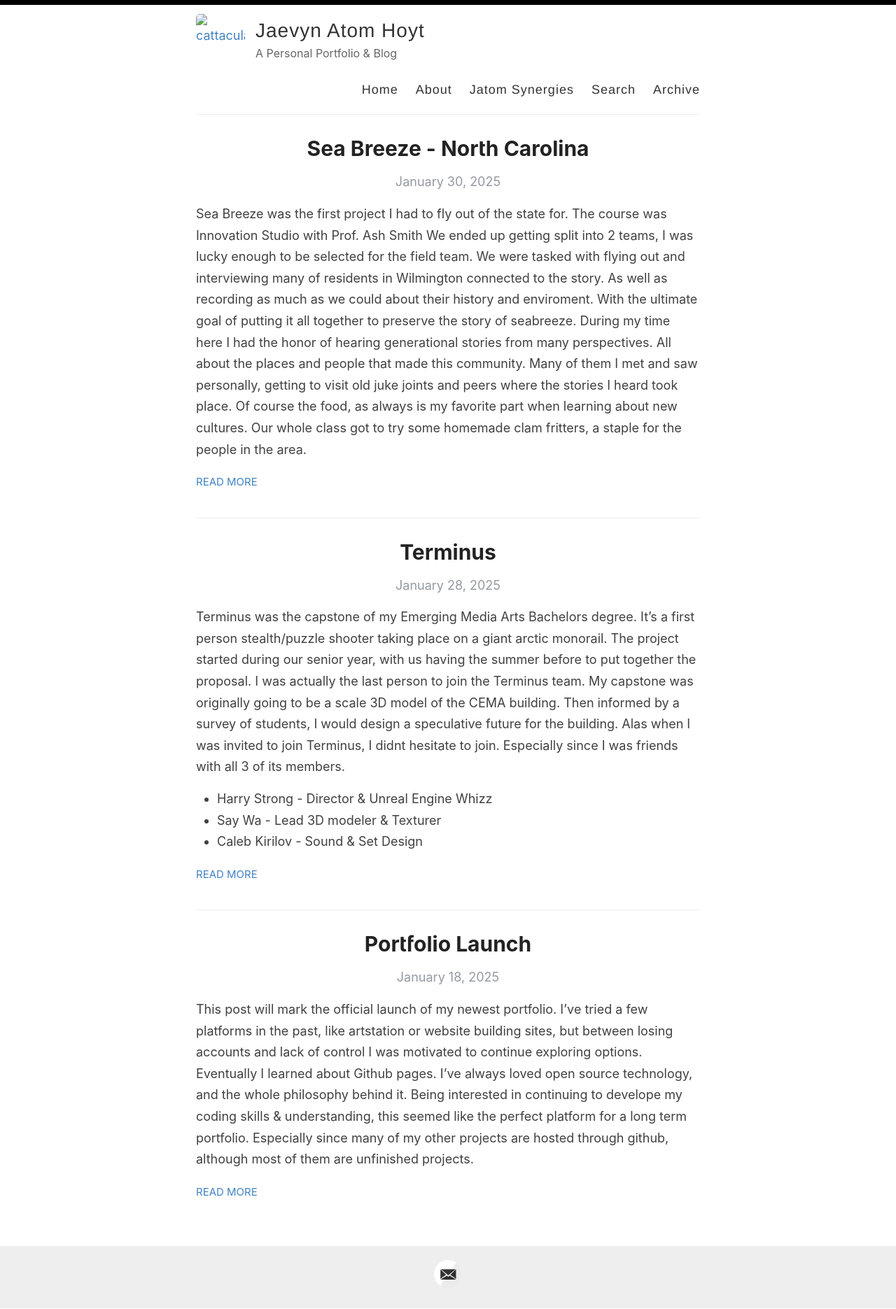
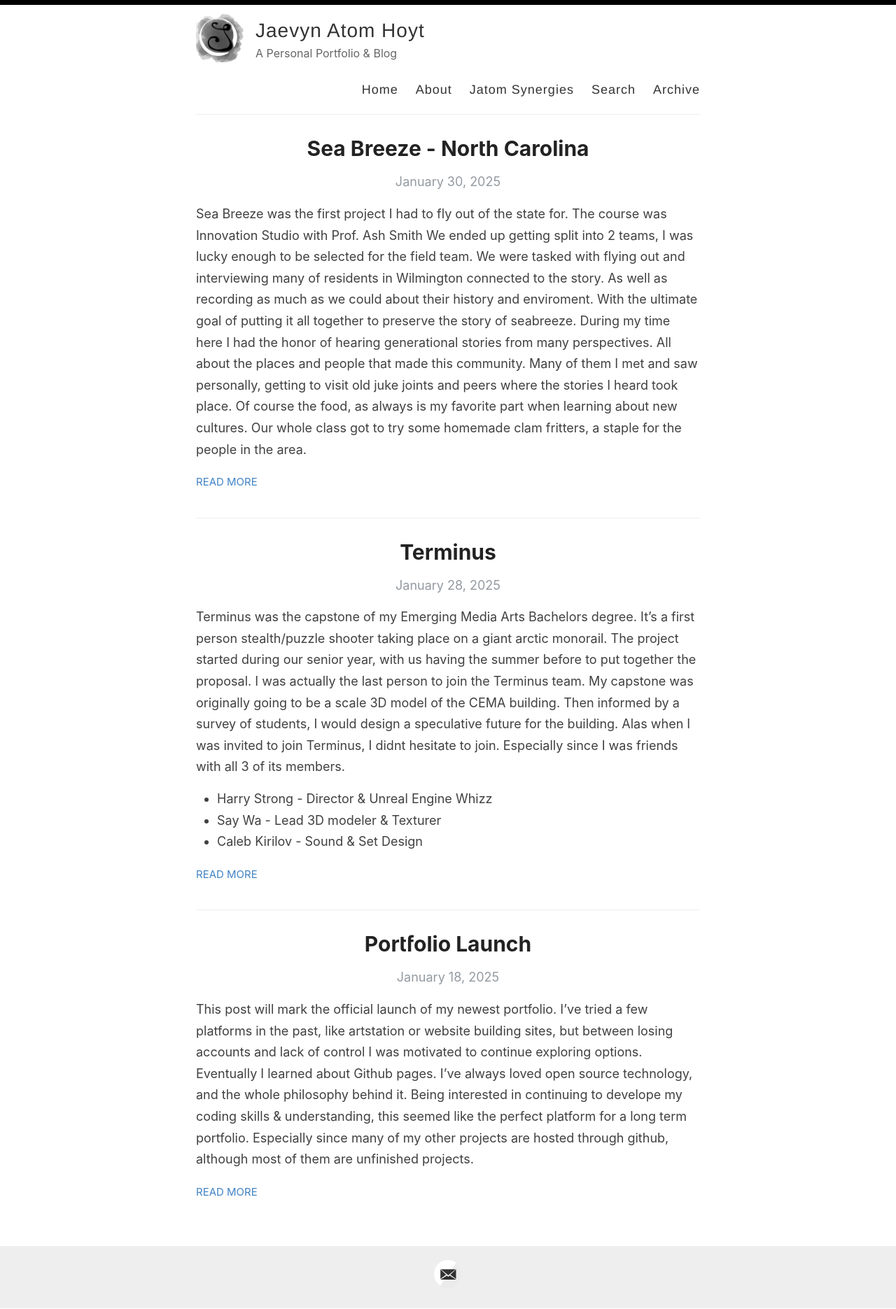
Before and after one commit to cattacular/cattacular.github.io, a Jekyll site: the page built from index.html, in a window 1280 px wide. Shown: the whole page at 70% size. Built offline with Jekyll 4.4.1, drawn with Linux system fonts in a browser that asks for light colours; the list of posts is cut into pages by our own code.

Commit message:
Update _config.yml

```diff
--- a/_config.yml
+++ b/_config.yml
@@ -12,7 +12,7 @@ author: Jaevyn Atom Hoyt
 description: A Personal Portfolio & Blog
 
 # URL of your avatar or profile pic (you could use your GitHub profile pic)
-avatar: /images/JLogo.png
+avatar: assets\images\JLogo.png
 
 #
 # Flags below are optional
```
